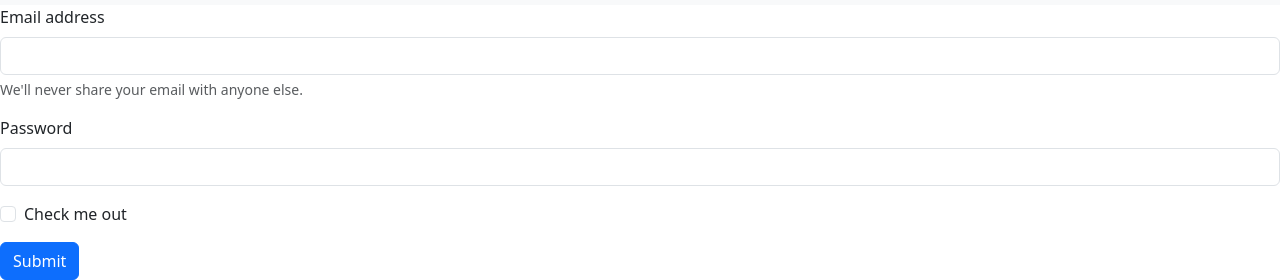
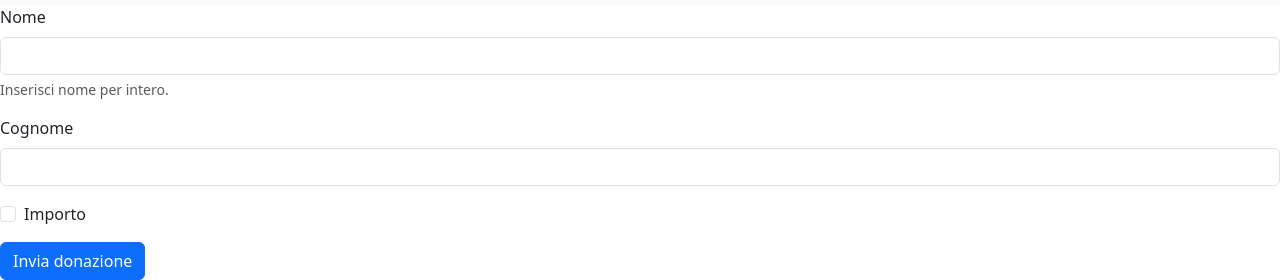
Before and after one commit to francescodicosola/caccia2, a website: page Esercizio1.html in a window 1280 px wide. Shown: the part 652-932 px from the top of the page. Drawn offline with nearby package versions, Linux system fonts and the light colour scheme.

Commit message:
Update Esercizio1.html

```diff
--- a/Esercizio1.html
+++ b/Esercizio1.html
@@ -44,19 +44,19 @@
 </nav>
     <form>
   <div class="mb-3">
-    <label for="exampleInputEmail1" class="form-label">Email address</label>
+    <label for="exampleInputEmail1" class="form-label">Nome</label>
     <input type="email" class="form-control" id="exampleInputEmail1" aria-describedby="emailHelp">
-    <div id="emailHelp" class="form-text">We'll never share your email with anyone else.</div>
+    <div id="emailHelp" class="form-text">Inserisci nome per intero.</div>
   </div>
   <div class="mb-3">
-    <label for="exampleInputPassword1" class="form-label">Password</label>
+    <label for="exampleInputPassword1" class="form-label">Cognome</label>
     <input type="password" class="form-control" id="exampleInputPassword1">
   </div>
   <div class="mb-3 form-check">
     <input type="checkbox" class="form-check-input" id="exampleCheck1">
-    <label class="form-check-label" for="exampleCheck1">Check me out</label>
+    <label class="form-check-label" for="exampleCheck1">Importo</label>
   </div>
-  <button type="submit" class="btn btn-primary">Submit</button>
+  <button type="submit" class="btn btn-primary">Invia donazione</button>
 </form>
   </body>
 </html>
```
